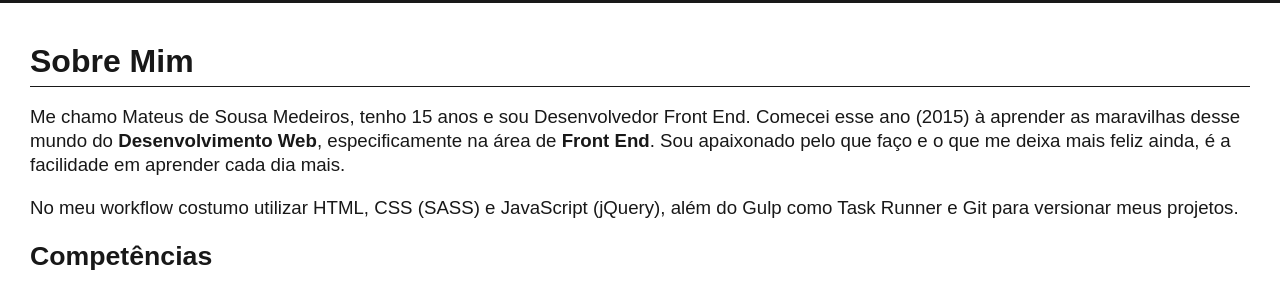
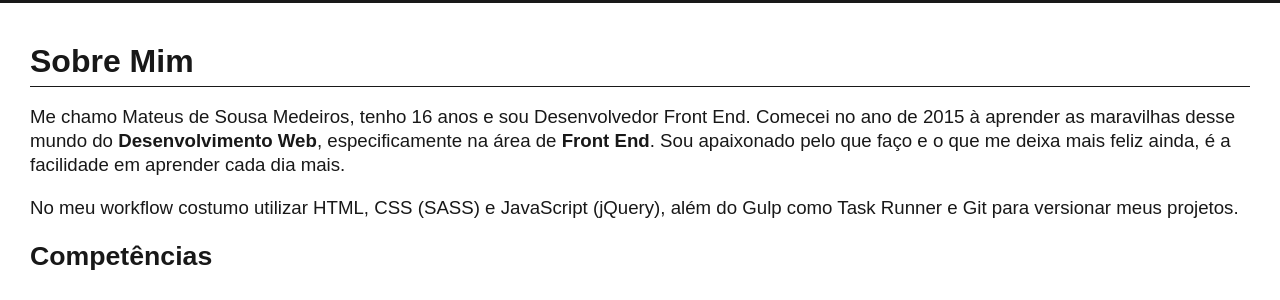
Before and after one commit to mateussmedeiros/mateussmedeiros.github.io, a Jekyll site: the page built from sobre.html, in a window 1280 px wide. Shown: the part 220-520 px from the top of the page. Built offline with Jekyll 4.4.1, drawn with Linux system fonts in a browser that asks for light colours.

Commit message:
Corrigindo o ano

```diff
--- a/index.html
+++ b/index.html
@@ -6,7 +6,7 @@ layout: default
 
   <p class="welcome-title"> Olá Galera </p>
 
-  <p> Meu nome é Mateus de Sousa Medeiros, tenho 15 anos e sou <b>Desenvolvedor Front End</b>. </p>
+  <p> Meu nome é Mateus de Sousa Medeiros, tenho 16 anos e sou <b>Desenvolvedor Front End</b>. </p>
   <p> No meu workflow costumo usar HTML, CSS (SASS) e JavaScript (jQuery), além do Gulp como <i>Task Runner</i> e Git para versionar meus projetos. </p>
   <p> Criei esse blog, primeiro para testar o <b>Jekyll</b> e <b>SASS</b>; e segundo para ter um lugar onde posso compartilhar meu conhecimento. </p>
   <p> Espero que gostem! </p>
--- a/sobre.html
+++ b/sobre.html
@@ -5,7 +5,7 @@ description: Conheça um pouco mais sobre o Desenvolvedor Front End Mateus Medei
 permalink: /sobre/
 ---
 
-<p> Me chamo Mateus de Sousa Medeiros, tenho 15 anos e sou Desenvolvedor Front End. Comecei esse ano (2015) à aprender as maravilhas desse mundo do <b>Desenvolvimento Web</b>, especificamente na área de <b>Front End</b>. Sou apaixonado pelo que faço e o que me deixa mais feliz ainda, é a facilidade em aprender cada dia mais.</p>
+<p> Me chamo Mateus de Sousa Medeiros, tenho 16 anos e sou Desenvolvedor Front End. Comecei no ano de 2015 à aprender as maravilhas desse mundo do <b>Desenvolvimento Web</b>, especificamente na área de <b>Front End</b>. Sou apaixonado pelo que faço e o que me deixa mais feliz ainda, é a facilidade em aprender cada dia mais.</p>
 
 <p>No meu workflow costumo utilizar HTML, CSS (SASS) e JavaScript (jQuery), além do Gulp como Task Runner e Git para versionar meus projetos. </p>
 
```
